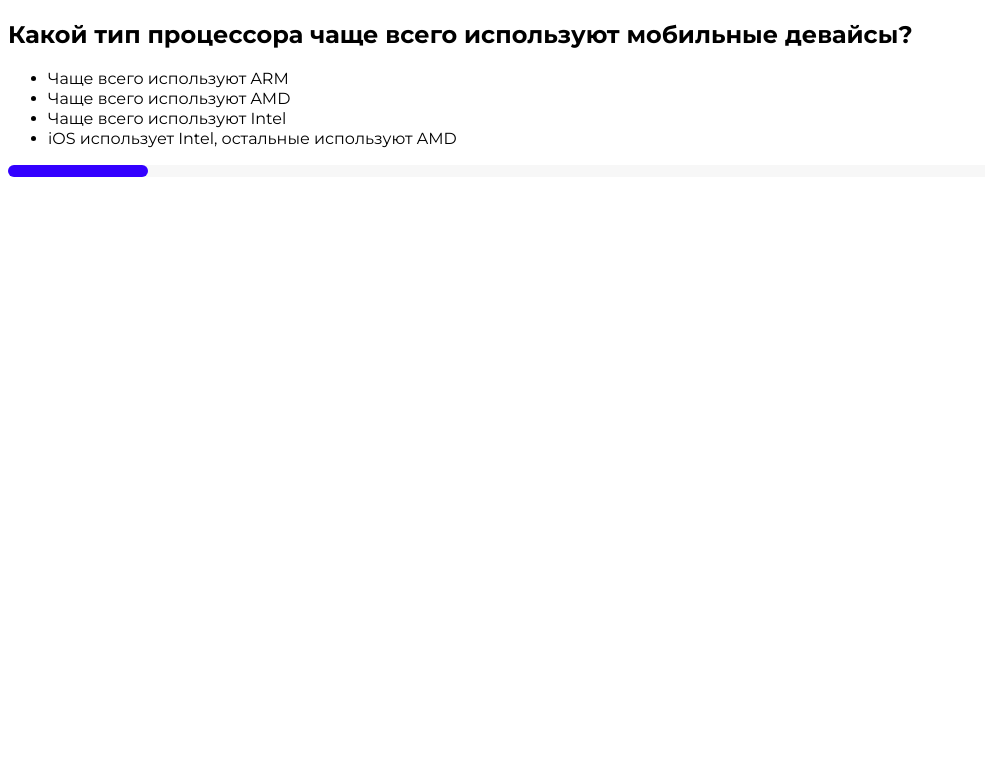
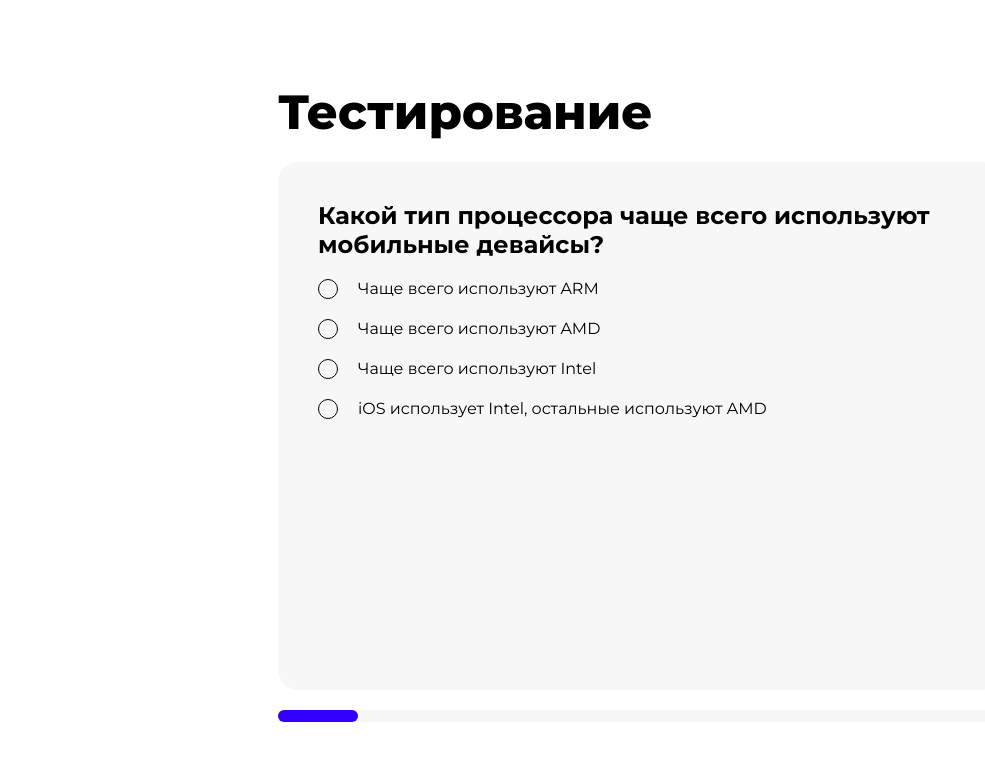
Before and after one commit to kotet912/quiz-app, a Nuxt app: page / in a window 1280 px wide. Shown: the top 760 px of the page, without its empty margins (0-985 px from the left). Built offline with nearby package versions, Linux system fonts and the light colour scheme.

Commit message:
Стилизация вопросов

```diff
--- a/app.vue
+++ b/app.vue
@@ -7,3 +7,8 @@
 </template>
 
 <script setup></script>
+<style>
+body {
+  font-family: Montserrat;
+}
+</style>
--- a/components/QuizQuestion.vue
+++ b/components/QuizQuestion.vue
@@ -6,8 +6,9 @@
         v-for="(answer, index) in question.answers"
         :key="index"
         @click="selectAnswer(index)"
-        class="quiz-question__question"
+        class="quiz-question__answers"
       >
+        <div class="quiz-question__circle"></div>
         {{ answer.text }}
       </li>
     </ul>
@@ -30,25 +31,41 @@ const selectAnswer = (index) => {
 </script>
 
 <style lang="scss" scoped>
+ul {
+  list-style-type: none;
+  padding: 0;
+  margin: 0;
+}
+li {
+  margin-bottom: 20px;
+  cursor: pointer;
+}
 .quiz-question {
+  border-radius: 20px;
+  background: rgb(247, 247, 247);
+  padding: 19px 40px;
+  height: 490px;
+
   &__title {
-    color: rgb(0, 0, 0);
-    font-family: Montserrat;
     font-size: 24px;
     font-weight: 700;
     line-height: 29px;
-    letter-spacing: 0%;
-    text-align: left;
   }
-
-  &__question {
-    color: rgb(0, 0, 0);
-    font-family: Montserrat;
+  &__circle {
+    min-width: 20px;
+    min-height: 20px;
+    max-width: 20px;
+    max-height: 20px;
+    box-sizing: border-box;
+    border: 1px solid rgb(0, 0, 0);
+    border-radius: 999px;
+  }
+  &__answers {
+    display: flex;
+    gap: 20px;
     font-size: 16px;
     font-weight: 400;
     line-height: 20px;
-    letter-spacing: 0%;
-    text-align: left;
   }
 }
 </style>
--- a/pages/index.vue
+++ b/pages/index.vue
@@ -1,5 +1,6 @@
 <template>
-  <div>
+  <div class="quiz">
+    <div class="quiz__title">{{ title }}</div>
     <QuizQuestion
       v-if="currentQuestion"
       :question="currentQuestion"
@@ -12,23 +13,27 @@
 <script setup>
 import { useQuizStore } from '@/stores/quiz';
 import { onMounted, computed } from 'vue';
+import { useRouter } from 'vue-router';
 import QuizQuestion from '@/components/QuizQuestion.vue';
 import ProgressBar from '@/components/ProgressBar.vue';
 
+const router = useRouter();
 const quizStore = useQuizStore();
+const title = 'Тестирование';
 
 onMounted(() => {
   quizStore.initQuestions();
 });
 
-const currentQuestion = computed(
-  () => quizStore.questions[quizStore.currentQuestionIndex]
-);
+const currentQuestion = computed(() => {
+  return quizStore.questions[quizStore.currentQuestionIndex];
+});
 
-const progress = computed(
-  () =>
+const progress = computed(() => {
+  return (
     ((quizStore.currentQuestionIndex + 1) / quizStore.questions.length) * 100
-);
+  );
+});
 
 const handleAnswer = (answerIndex) => {
   quizStore.userAnswers.push(answerIndex);
@@ -37,8 +42,22 @@ const handleAnswer = (answerIndex) => {
     if (quizStore.currentQuestionIndex + 1 < quizStore.questions.length) {
       quizStore.currentQuestionIndex++;
     } else {
-      navigateTo('/results');
+      router.push('/results');
     }
   }, 1000);
 };
 </script>
+
+<style lang="scss" scoped>
+.quiz {
+  padding: 75px 270px;
+  display: flex;
+  flex-direction: column;
+  gap: 20px;
+  &__title {
+    font-size: 48px;
+    font-weight: 800;
+    line-height: 59px;
+  }
+}
+</style>
```
